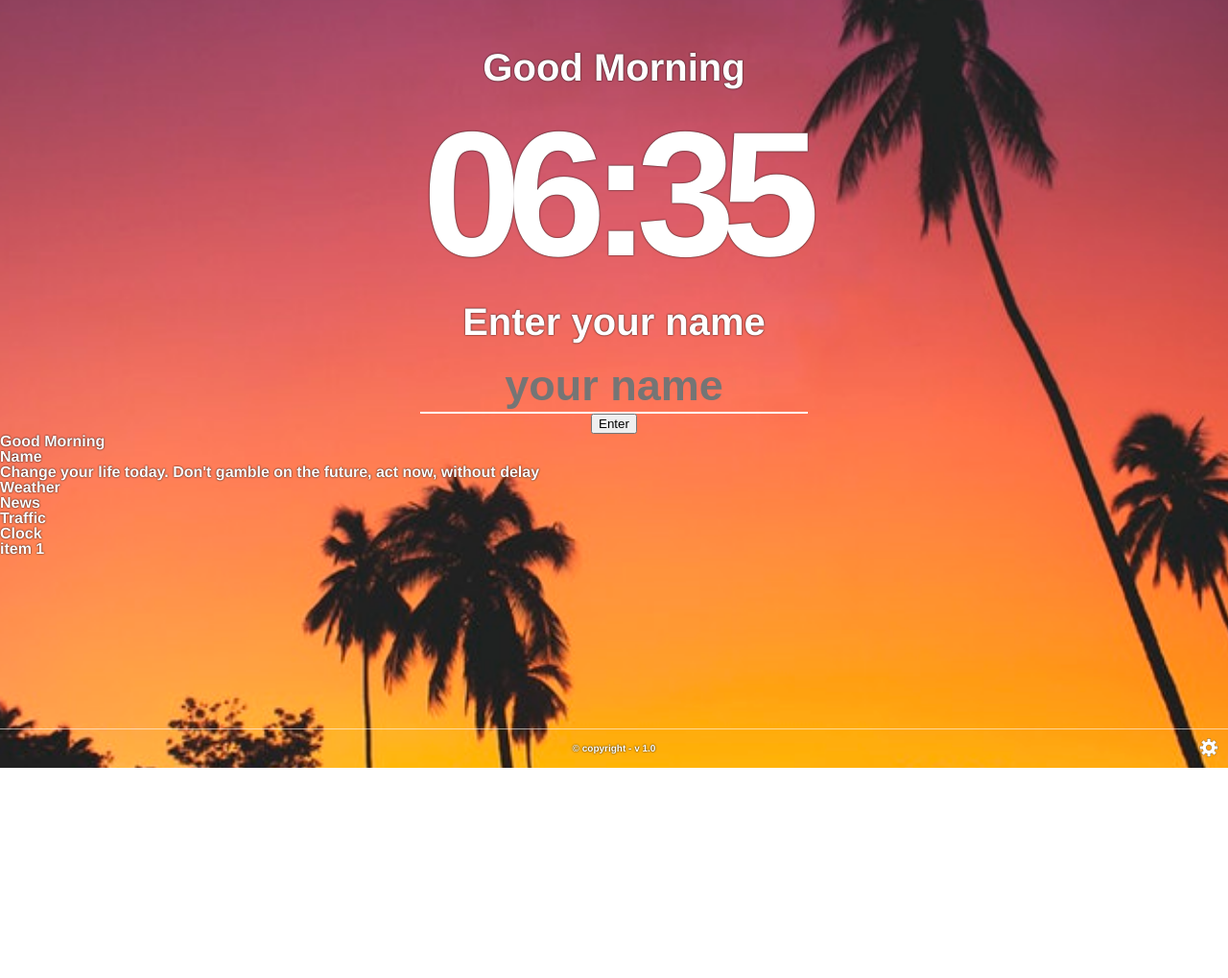
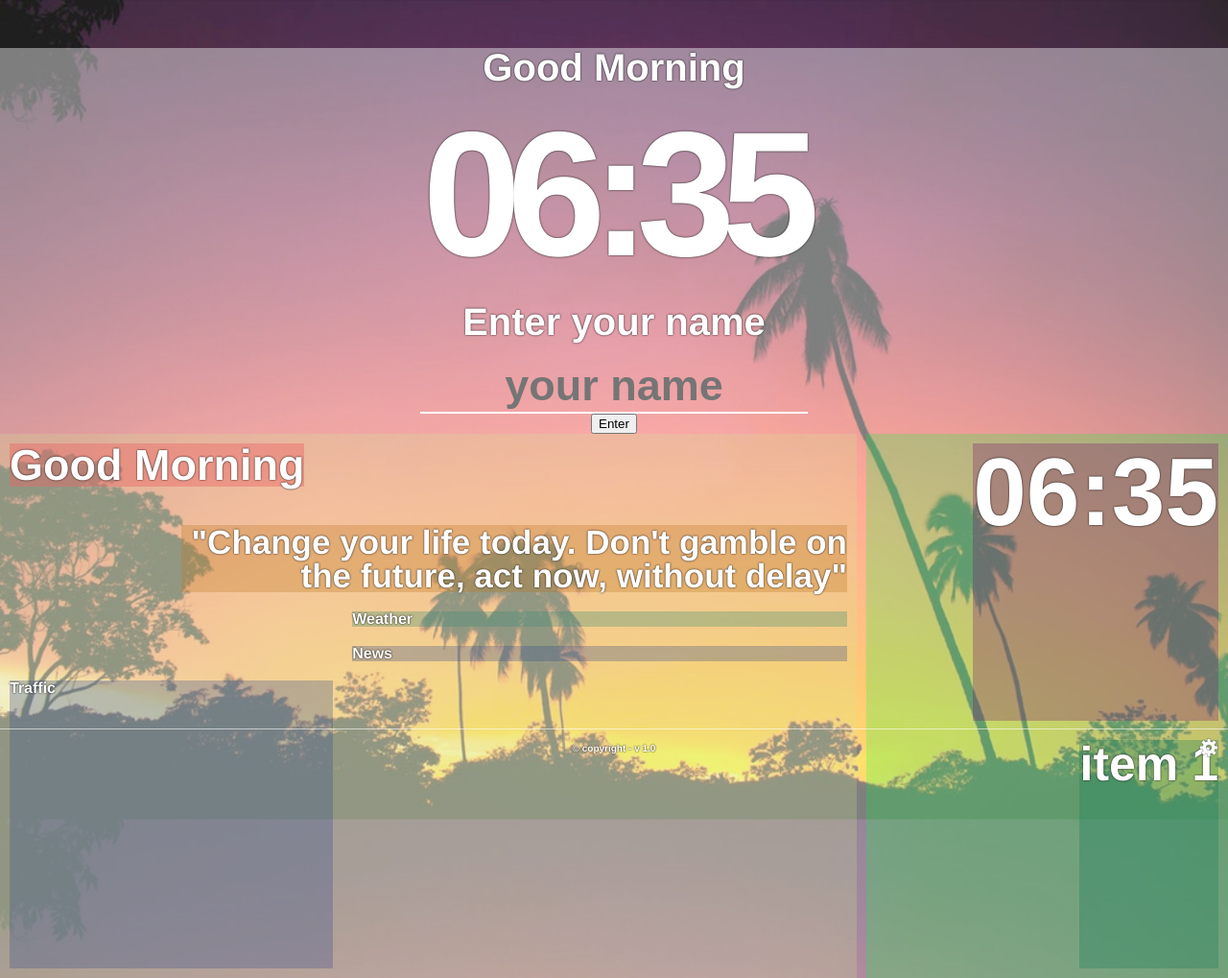
Before and after one commit to emersonscheffer/project1-bootcamp, a plain HTML site: page index.html in a window 1280 px wide. Shown: the whole page at 96% size. Before the commit the page ends 800 px from the top, so only its background shows below. Drawn offline with nearby package versions, Linux system fonts and the light colour scheme.

Commit message:
adding the apis

```diff
--- a/assets/css/style.css
+++ b/assets/css/style.css
@@ -3,24 +3,112 @@ body {
     text-shadow: 0px 0px 2px #000000;
     font-family: Helvetica, sans-serif;
     font-weight: bold;
-    background-image: url("../imgs/sunset.jpg");
-    background-position: center center;
-    background-repeat: no-repeat;
-    background-size: 160%;
+
+    background: url(../imgs/sunset.jpg) no-repeat center bottom fixed;
+    -webkit-background-size: cover;
+    -moz-background-size: cover;
+    -o-background-size: cover;
+    background-size: cover;
 }
 
 section {
     display: grid;
+    background-color: #ffffff6c;
+    grid-template-columns: repeat(10, 1fr);
+    grid-gap: 10px;
 }
-.good-morning{
+
+#secondScreenArticle {
+    grid-column: 1/8;
+    background-color: rgba(206, 233, 142, 0.226);
+    display: grid;
+    grid-template-columns: repeat(10, 1fr);
+}
+
+aside {
+    grid-column: 8/11;
+    background-color: rgba(0, 255, 55, 0.226);
+    display: grid;
+    grid-template-columns: repeat(4, 1fr);
+}
+
+#good-morning2 {
+    margin: 10px;
+    font-size: 45px;
+    grid-column: 1/11;
+    justify-self: start;
+    background-color: #eb64646e;
+}
+
+#name2 {
+    margin: 10px;
+    font-size: 40px;
+    grid-column: 1/11;
+}
+
+#quote {
+    margin: 10px;
+    background-color: rgba(187, 121, 34, 0.308);
+    grid-column: 3/11;
+    font-size: 35px;
+    text-align: right;
+}
+
+
+#weather {
+    margin: 10px;
+    background-color: rgba(57, 138, 118, 0.308);
+    grid-column: 5/11;
+}
+
+#news {
+    margin: 10px;
+    background-color: rgba(57, 79, 138, 0.308);
+    grid-column: 5/11;
+}
+
+#map-traffic {
+    margin: 10px;
+    background-color: rgba(57, 79, 138, 0.308);
+    grid-column: 1/5;
+    height: 300px;
+}
+
+/* ////////////////////////////////////////////////////// */
+
+
+#clock2 {
+    margin: 10px;
+    background-color: rgba(124, 20, 110, 0.308);
+    grid-column: 1/5;
+    justify-self: end;
+    font-size: 100px;
+}
+
+#to-do-list{
+    margin: 10px;
+    background-color: rgba(20, 124, 89, 0.308);
+    grid-column: 1/5;
+    justify-self: end;
+    font-size: 50px;
+}
+
+
+
+
+
+
+.good-morning {
     justify-self: center;
     margin-top: 50px;
 }
+
 .clock {
     justify-self: center;
     text-align: center;
 
 }
+
 .clock #current-time {
     justify-self: center;
     font-size: 185px;
@@ -36,6 +124,7 @@ section {
     display: grid;
 
 }
+
 .userName {
     display: grid;
 }
@@ -76,6 +165,9 @@ p {
 }
 
 
+
+
+
 footer {
     border-top: solid 1px #ffffff94;
     clear: both;
--- a/assets/js/logic.js
+++ b/assets/js/logic.js
@@ -3,6 +3,8 @@ var showFirstScreen;
 // store user name
 var userName;
 var storedName;
+
+
 
 $('#submitBtn').on('click', function () {
     userName = $('#name').val().trim();
@@ -14,7 +16,13 @@ $('#submitBtn').on('click', function () {
     }
 });
 
+//retrieving name
 storedName = localStorage.getItem('userName');
+
+// name on second screen
+$('#name2').html(storedName);
+
+
 
 //if user name set, hide first screen
 if (storedName === null) {
@@ -47,6 +55,11 @@ $(document).ready(function () {
     setInterval(update, 1000);
 });
 
+$(document).ready(function () {
+    datetime = $('#clock2')
+    update();
+    setInterval(update, 1000);
+});
 
 
 
--- a/index.html
+++ b/index.html
@@ -51,10 +51,10 @@
 
         <section id="secondScreen">
 
-            <article>
+            <article id="secondScreenArticle">
                 <div id="good-morning2">Good Morning</div>
-                <div id="name2">Name</div>
-                <div id="quote">Change your life today. Don't gamble on the future, act now, without delay</div>
+                <div id="name2"></div>
+                <div id="quote">"Change your life today. Don't gamble on the future, act now, without delay"</div>
 
 
                 <div id="weather">Weather</div>
@@ -100,6 +100,8 @@
     <script src="https://cdn.jsdelivr.net/momentjs/2.12.0/moment.min.js"></script>
     <script src="https://cdnjs.cloudflare.com/ajax/libs/jquery/3.2.1/jquery.min.js"></script>
     <!-- <script src="./assets/js/particles.js"></script> -->
+
+    <script src="./assets/js/todo.js"></script>
     <script src="./assets/js/logic.js"></script>
 </body>
 
```
